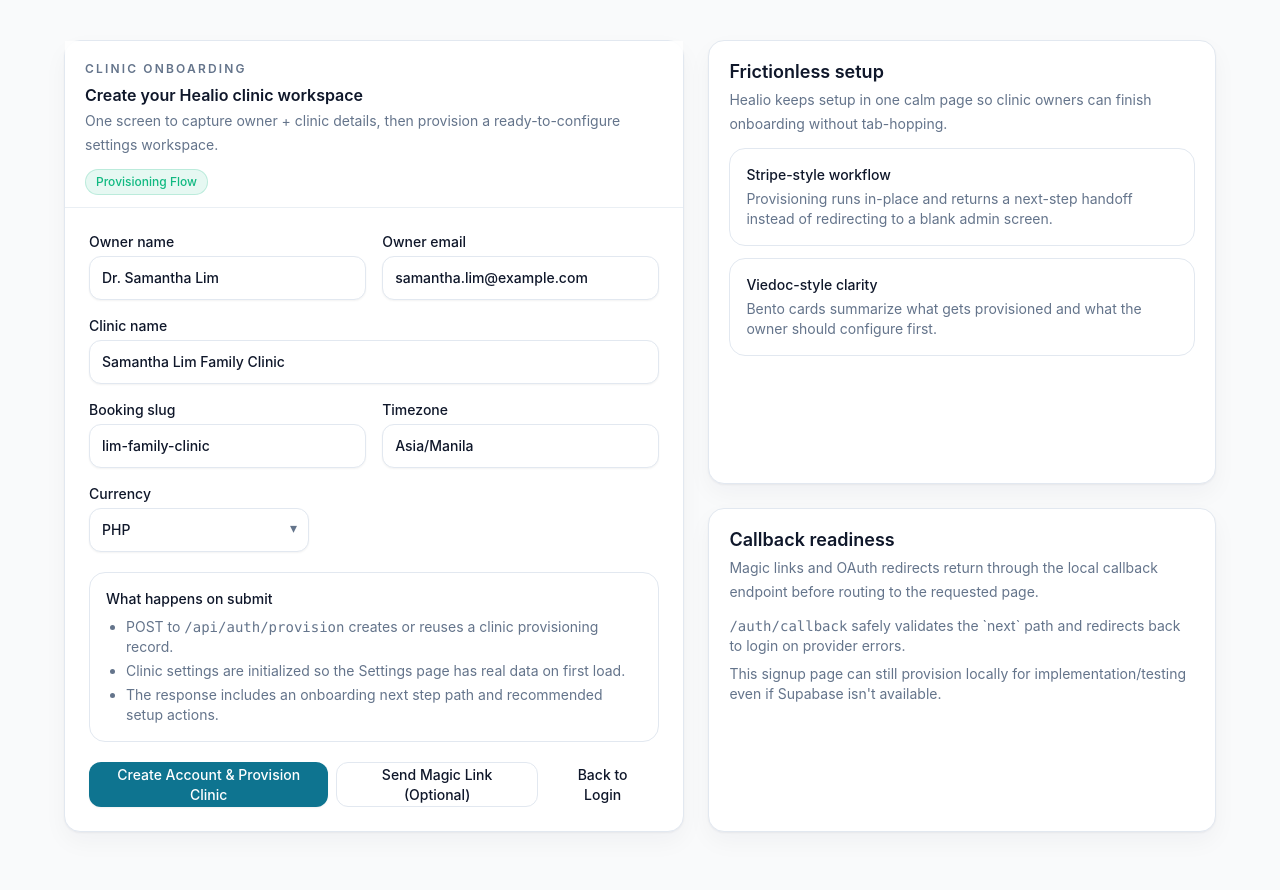
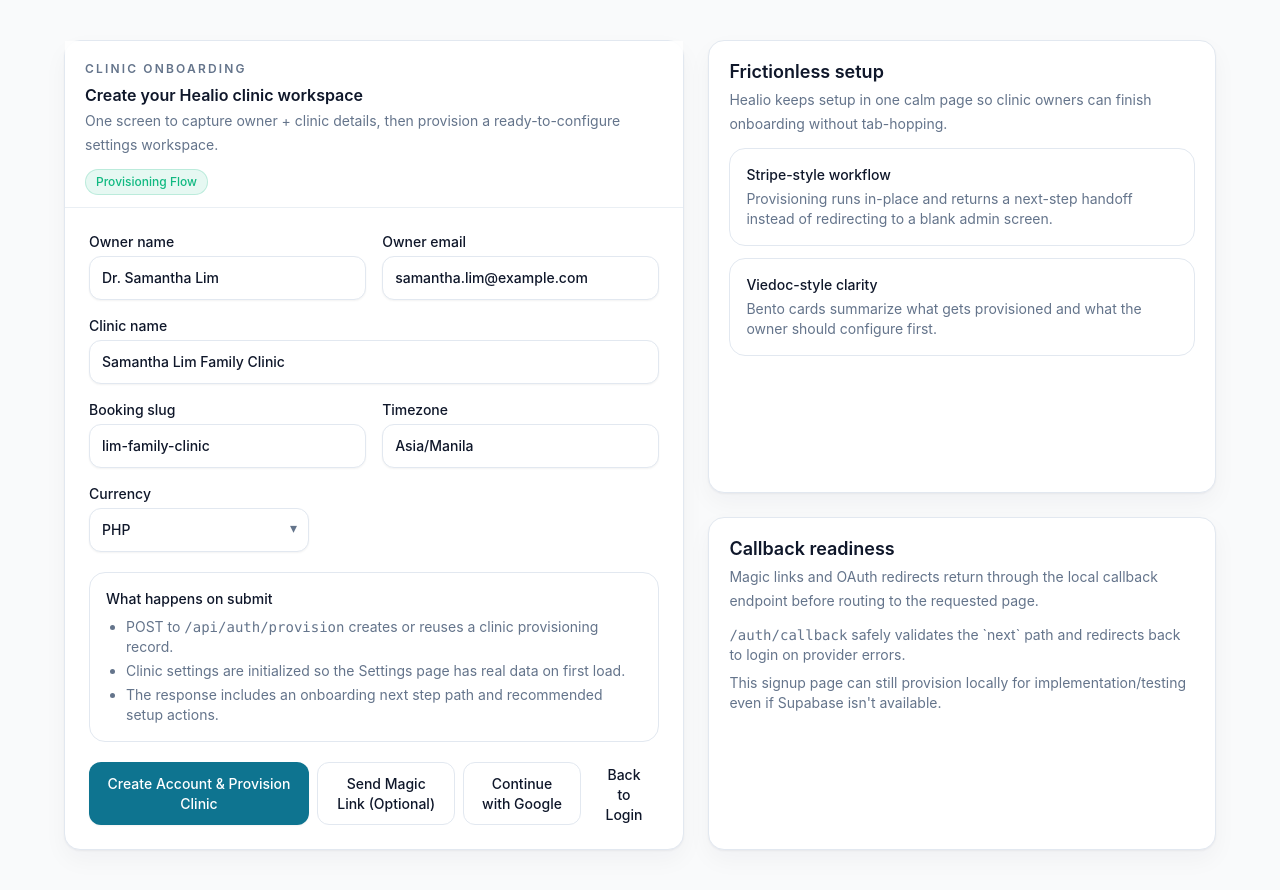
Before and after one commit to reymondyncierto/vibe-coding-bootcamp-dataexpert.io, a Next.js app in the folder healio/: page /signup in a window 1280 px wide. Built offline with nearby package versions, Linux system fonts and the light colour scheme.

Commit message:
feat(healio-auth): add supabase google oauth support on auth pages

```diff
--- a/healio/app/(auth)/signup/page.tsx
+++ b/healio/app/(auth)/signup/page.tsx
@@ -109,6 +109,31 @@
     }
   }
 
+  async function continueWithGoogle() {
+    try {
+      const supabase = getSupabaseBrowserClient();
+      const callbackUrl = new URL("/auth/callback", window.location.origin);
+      callbackUrl.searchParams.set("next", nextPath);
+      const { error } = await supabase.auth.signInWithOAuth({
+        provider: "google",
+        options: { redirectTo: callbackUrl.toString() },
+      });
+      if (error) {
+        pushToast({
+          title: "Google sign-up unavailable",
+          description: error.message,
+          variant: "error",
+        });
+      }
+    } catch (error) {
+      pushToast({
+        title: "Supabase auth unavailable",
+        description: error instanceof Error ? error.message : "OAuth not configured in this environment.",
+        variant: "error",
+      });
+    }
+  }
+
   return (
     <div className="min-h-screen bg-app px-4 py-10 sm:px-6">
       <div className="mx-auto grid w-full max-w-6xl gap-6 xl:grid-cols-[1.1fr_0.9fr]">
@@ -212,6 +237,9 @@
                 <Button type="button" variant="secondary" onClick={() => void sendMagicLink()} disabled={magicLinkState.kind === "loading"}>
                   {magicLinkState.kind === "loading" ? "Sending..." : "Send Magic Link (Optional)"}
                 </Button>
+                <Button type="button" variant="secondary" onClick={() => void continueWithGoogle()}>
+                  Continue with Google
+                </Button>
                 <Link href={`/login?next=${encodeURIComponent(nextPath)}`} className="sm:ml-auto">
                   <Button type="button" variant="ghost">Back to Login</Button>
                 </Link>
```
